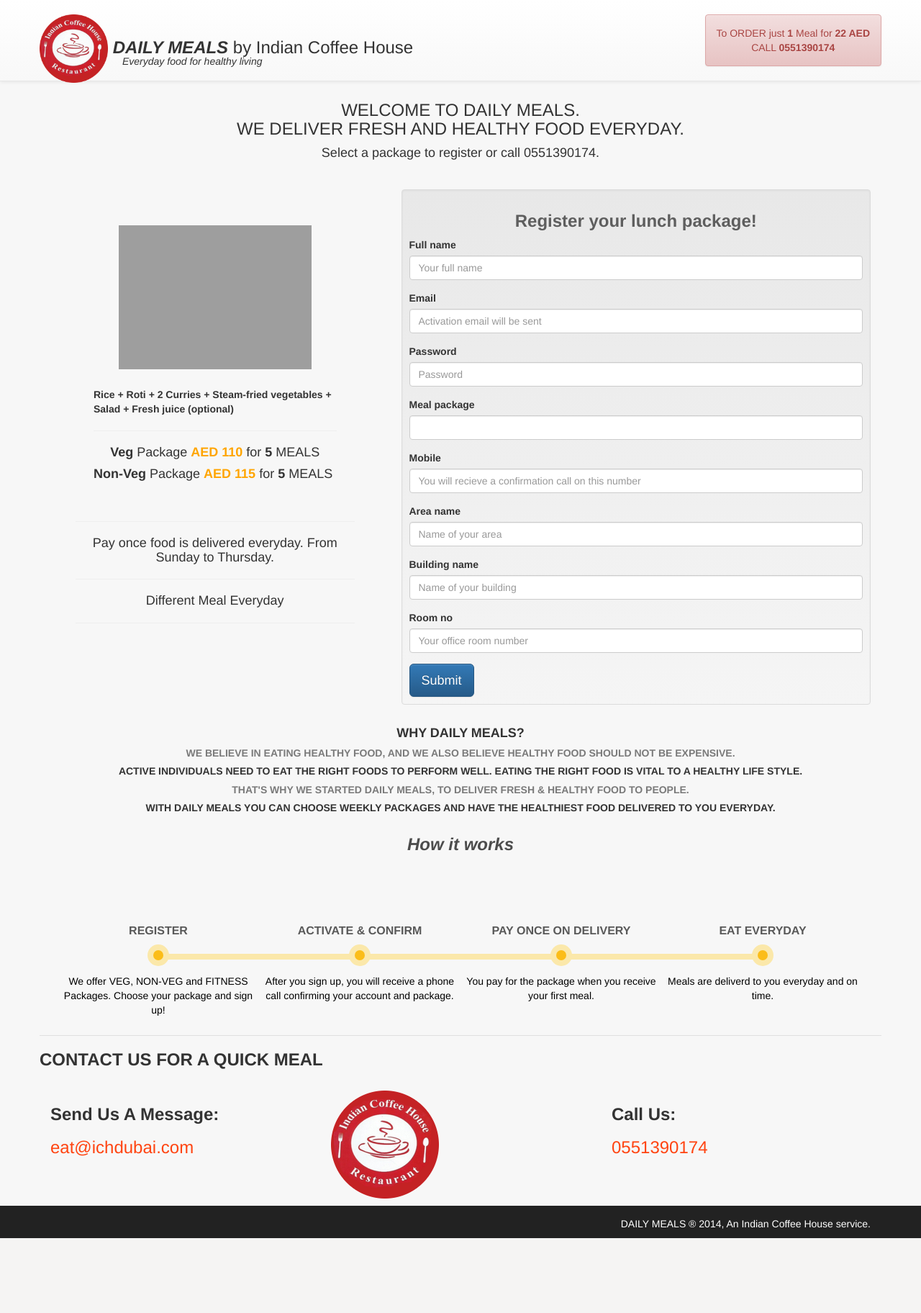
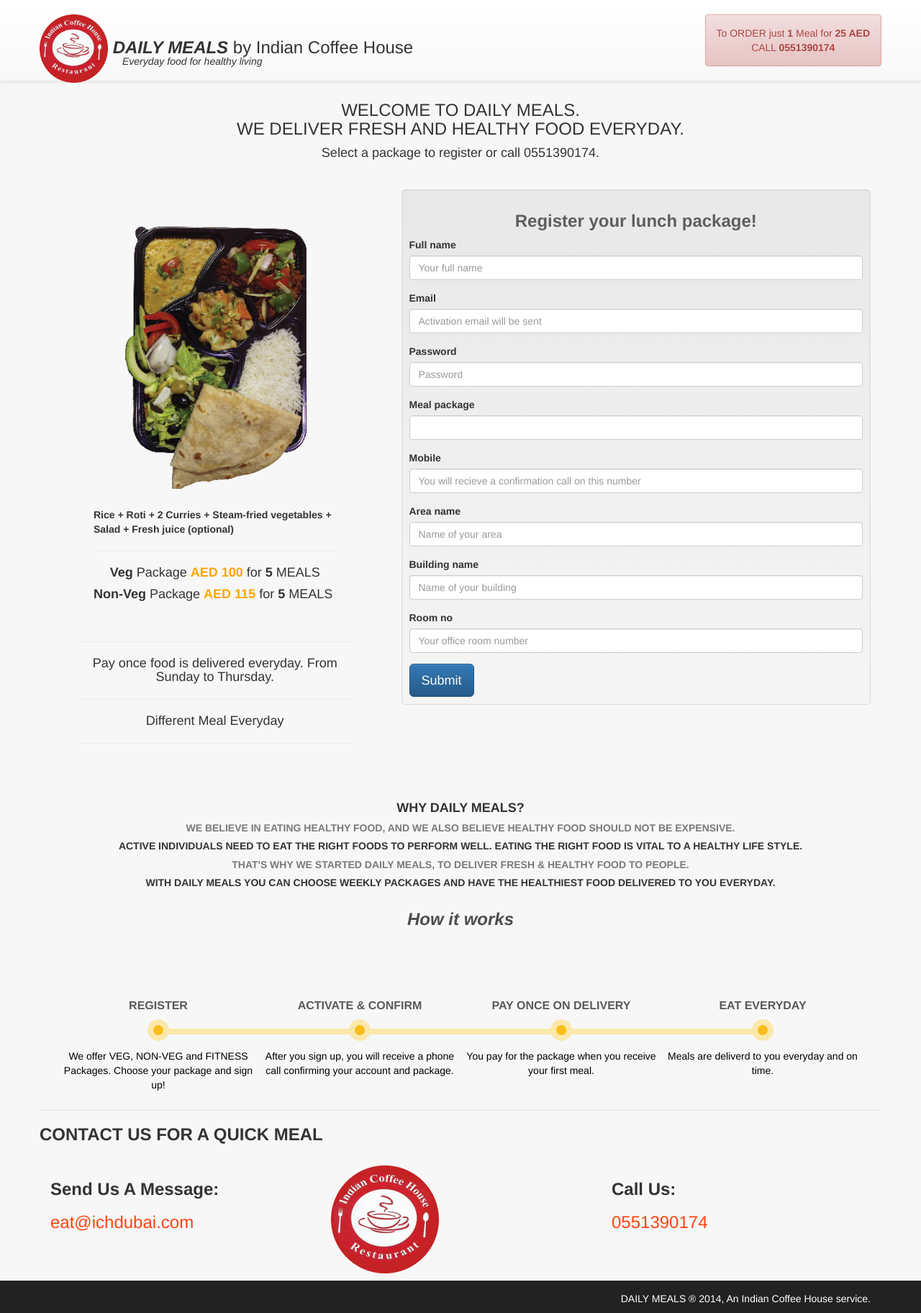
Before and after one commit to HammadH/Feasty-Meals, a Django app: page / in a window 1280 px wide. Shown: the whole page at 72% size. Before the commit the page ends 1720 px from the top, so only its background shows below. Run offline with Django 3.2, Linux system fonts and the light colour scheme; data that the repository does not hold is empty; some libraries are stand-ins or nearby versions; grey boxes are pictures that could not be loaded.

Commit message:
adding pics

```diff
--- a/templates/landing.html
+++ b/templates/landing.html
@@ -119,7 +119,7 @@
 
 <button type="submit" class="btn btn-primary btn-sm">Log In</button>
 </form></li> -->
-          <li style="margin-top:20px"><div class="alert alert-danger" style="text-align:center; ">To ORDER just <b>1</b> Meal for <b>22 AED</b><br>CALL <b>0551390174</b> </div></li>
+          <li style="margin-top:20px"><div class="alert alert-danger" style="text-align:center; ">To ORDER just <b>1</b> Meal for <b>25 AED</b><br>CALL <b>0551390174</b> </div></li>
           </ul>
         </div><!--/.nav-collapse -->
       </div>
@@ -143,7 +143,7 @@
         <b>Rice + Roti + 2 Curries + Steam-fried vegetables + <br>Salad + Fresh juice (optional)</b>
                       <hr>
                       <div style='text-align:center'>
-                      <h4 ><b>Veg</b> Package <b style='color:orange'>AED 110</b> for <b>5</b> MEALS</div>
+                      <h4 ><b>Veg</b> Package <b style='color:orange'>AED 100</b> for <b>5</b> MEALS</div>
                       <h4 ><b>Non-Veg</b> Package <b style='color:orange'>AED 115</b> for <b>5</b> MEALS</div>
                       <hr>
 
```
Also changed, not shown: static/img/combo.png (added), static/img/food_box.png (added).
